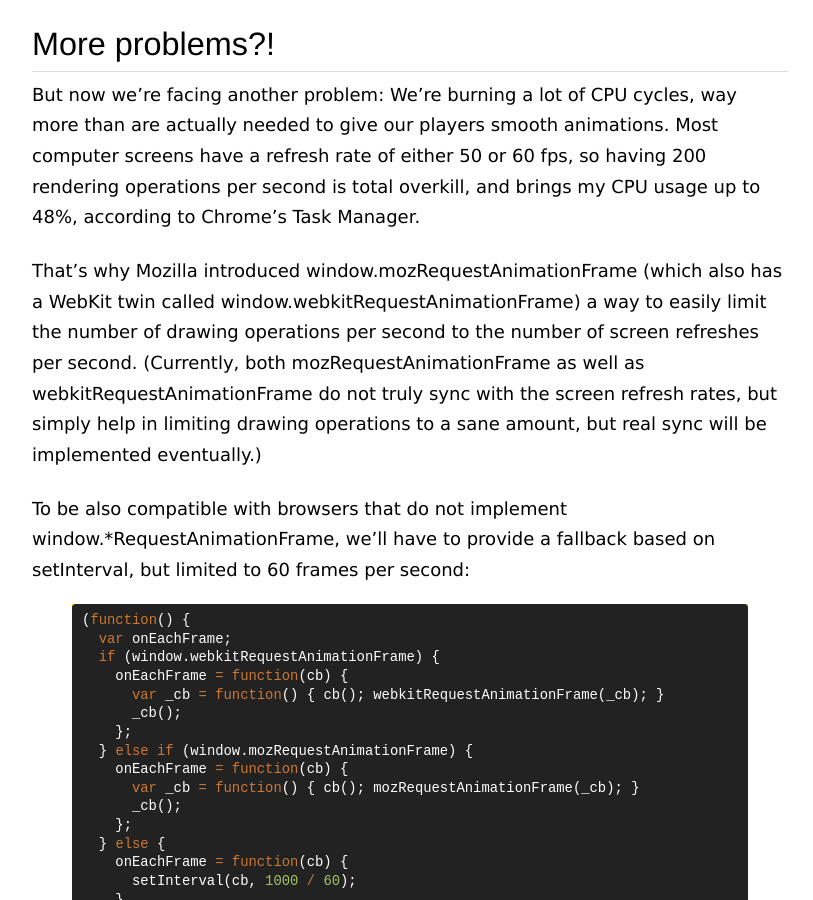
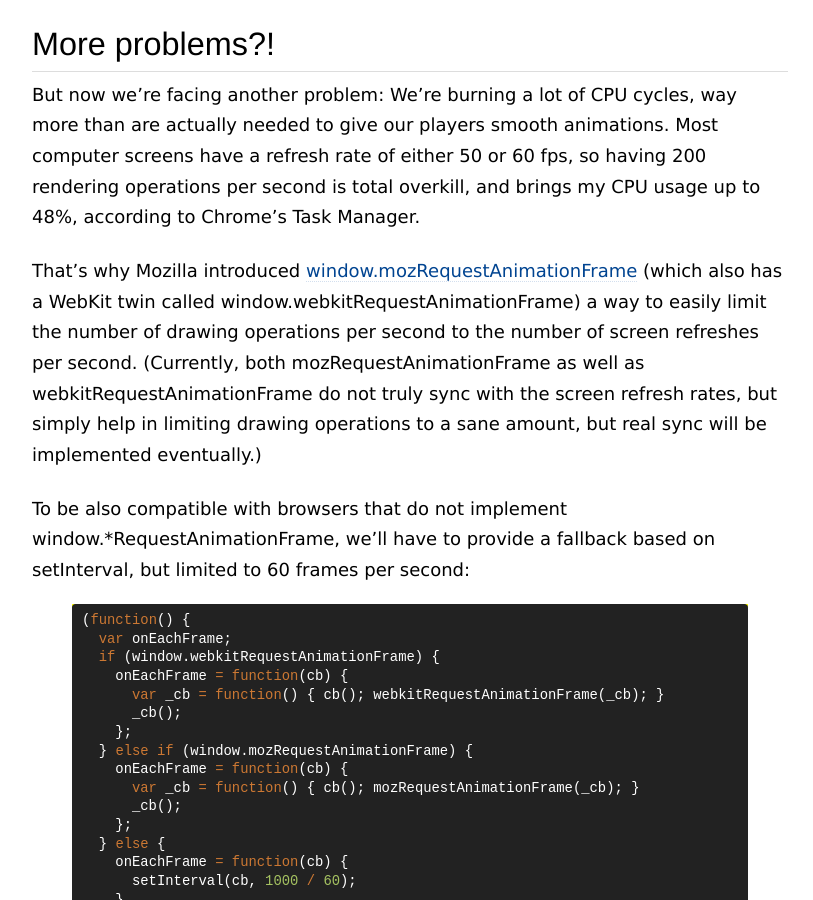
Before and after one commit to arthurschreiber/arthurschreiber.github.com, a Jekyll site: the page built from _posts/2010-01-25-javascript-game-development-the-game-loop.markdown, in a window 1280 px wide and 900 px high, scrolled down 2328 px. Shown: the whole window, without its empty margins (230-1043 px from the left). Built offline with Jekyll 4.4.1, drawn with Linux system fonts in a browser that asks for light colours; Markdown is read by kramdown in place of the engine named in the settings; comment, search, counter and statistics services are not loaded; some of the changed lines change nothing that is shown.

Commit message:
Another link.

```diff
--- a/_posts/2010-01-25-javascript-game-development-the-game-loop.markdown
+++ b/_posts/2010-01-25-javascript-game-development-the-game-loop.markdown
@@ -108,7 +108,7 @@ actually needed to give our players smooth animations. Most computer screens hav
 rate of either 50 or 60 fps, so having 200 rendering operations per second is total overkill,
 and brings my CPU usage up to 48%, according to Chrome's Task Manager.
 
-That's why Mozilla introduced window.mozRequestAnimationFrame (which also has a WebKit twin
+That's why Mozilla introduced [window.mozRequestAnimationFrame][mdc:mozRequestAnimationFrame] (which also has a WebKit twin
 called window.webkitRequestAnimationFrame) a way to easily limit the number of
 drawing operations per second to the number of screen refreshes per second.
 (Currently, both mozRequestAnimationFrame as well as webkitRequestAnimationFrame do not
@@ -157,6 +157,7 @@ I'll try to get some more articles about game development using Javascript and H
 and the door over the next weeks, so make sure to check back then!
 
 [mdc:setInterval]: https://developer.mozilla.org/en/DOM/window.setInterval
+[mdc:mozRequestAnimationFrame]: https://developer.mozilla.org/en/DOM/window.mozRequestAnimationFrame
 [example:setInterval]: /examples/game_loop/setInterval.html
 [example:fixed_timestep_setInterval]: /examples/game_loop/fixed_timestep_setInterval.html
 [example:fixed_timestep_optimal]: /examples/game_loop/fixed_timestep_optimal.html
```
